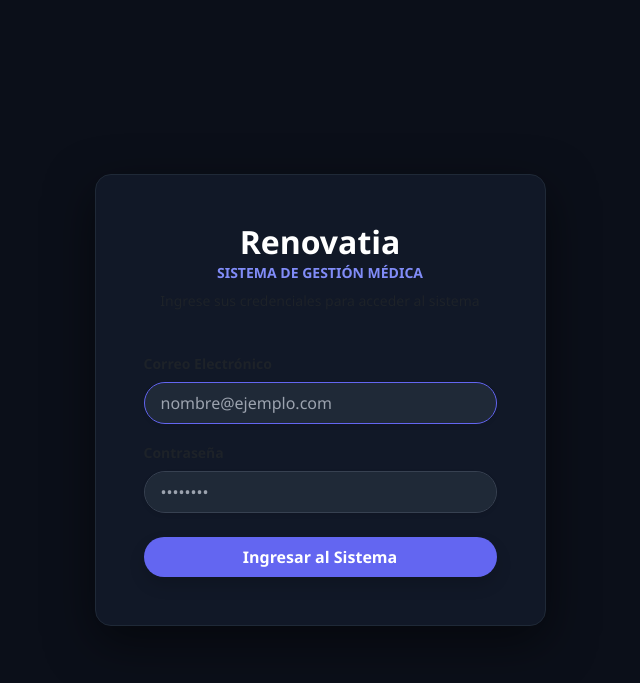
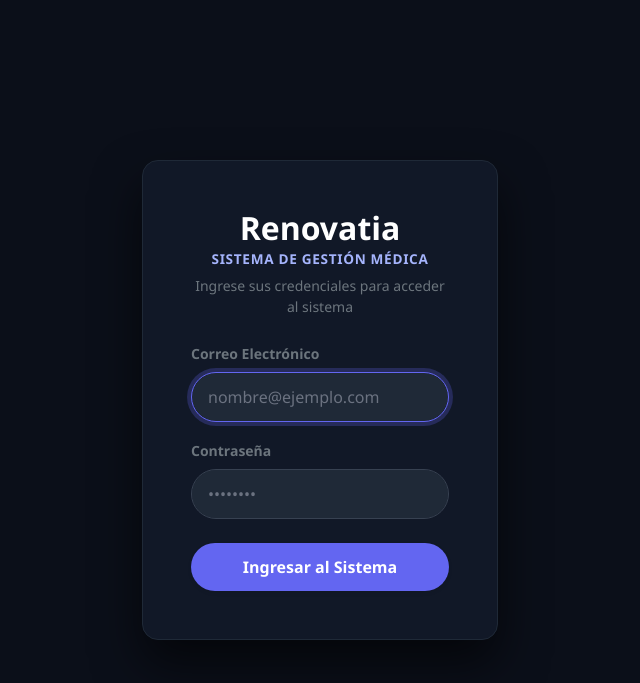
Before and after one commit to karenpbq-bot/TMTR---Renovatia, a Flask app: page /login in a window 1280 px wide. Shown: the top 683 px of the page, without its empty margins (320-960 px from the left). Run offline with Flask 3, Linux system fonts and the light colour scheme.

Commit message:
Update login.html

```diff
--- a/templates/login.html
+++ b/templates/login.html
@@ -16,12 +16,13 @@
             background-color: #111827;
             border: 1px solid #1f2937;
             border-radius: 1rem;
-            box-shadow: 0 1rem 3rem rgba(0, 0, 0, 0.5);
+            box-shadow: 0 1.5rem 3rem rgba(0, 0, 0, 0.6);
         }
         .form-control {
             background-color: #1f2937;
             border: 1px solid #374151;
             color: #ffffff;
+            padding: 0.75rem 1rem;
         }
         .form-control:focus {
             background-color: #1f2937;
@@ -30,17 +31,29 @@
             box-shadow: 0 0 0 0.25rem rgba(99, 102, 241, 0.25);
         }
         .form-control::placeholder {
-            color: #9ca3af;
+            color: #6b7280;
         }
         .btn-custom-primary {
             background-color: #6366f1;
             border: none;
             color: #ffffff;
+            font-weight: 600;
+            padding: 0.75rem;
             transition: background-color 0.2s ease-in-out;
         }
         .btn-custom-primary:hover {
             background-color: #4f46e5;
             color: #ffffff;
+        }
+        .text-subtitle-brand {
+            color: #a5b4fc !important; /* Tono índigo claro con excelente contraste */
+            letter-spacing: 0.05em;
+            font-size: 0.85rem;
+        }
+        .alert-custom {
+            background-color: rgba(239, 68, 68, 0.15);
+            border: 1px solid rgba(239, 68, 68, 0.3);
+            color: #fca5a5;
         }
     </style>
 </head>
@@ -48,24 +61,24 @@
 
     <div class="container">
         <div class="row justify-content-center">
-            <div class="col-md-5">
+            <div class="col-md-5 col-lg-4">
                 <div class="card card-login p-4 p-md-5">
 
                     <!-- Encabezado con Identidad y Marca -->
                     <div class="text-center mb-4">
                         <h2 class="fw-bold text-white mb-1">Renovatia</h2>
-                        <h6 class="fw-semibold text-uppercase tracking-wide small" style="color: #818cf8 !important;">Sistema de Gestión Médica</h6>
-                        <p class="text-muted small mt-2">Ingrese sus credenciales para acceder al sistema</p>
+                        <h6 class="fw-bold text-uppercase text-subtitle-brand mb-2">Sistema de Gestión Médica</h6>
+                        <p class="text-secondary small m-0">Ingrese sus credenciales para acceder al sistema</p>
                     </div>
 
-                    <!-- Mensajes Flash (Filtra y oculta el aviso de cierre de sesión) -->
+                    <!-- Mensajes Flash de Alerta (Oculta el de cierre de sesión y destaca con claridad) -->
                     {% with messages = get_flashed_messages(with_categories=true) %}
                         {% if messages %}
                             {% for category, message in messages %}
                                 {% if "cerrado sesión" not in message.lower() %}
-                                    <div class="alert alert-{{ 'danger' if category == 'danger' else 'info' }} bg-opacity-25 border-0 text-white rounded-3 mb-3 small" role="alert">
-                                        {{ message }}
-                                        <button type="button" class="btn-close btn-close-white" data-bs-dismiss="alert" aria-label="Close"></button>
+                                    <div class="alert alert-custom rounded-3 mb-4 small p-3 d-flex align-items-center justify-content-between" role="alert">
+                                        <div>{{ message }}</div>
+                                        <button type="button" class="btn-close btn-close-white ms-2" data-bs-dismiss="alert" aria-label="Close" style="font-size: 0.7rem;"></button>
                                     </div>
                                 {% endif %}
                             {% endfor %}
@@ -75,17 +88,17 @@
                     <!-- Formulario de Inicio de Sesión -->
                     <form method="POST" action="{{ url_for('auth.login') }}">
                         <div class="mb-3">
-                            <label for="correo" class="form-label fw-semibold small text-muted">Correo Electrónico</label>
-                            <input type="email" class="form-control rounded-pill px-3 py-2 shadow-sm" id="correo" name="correo" placeholder="nombre@ejemplo.com" required autofocus>
+                            <label for="correo" class="form-label fw-semibold small text-secondary">Correo Electrónico</label>
+                            <input type="email" class="form-control rounded-pill" id="correo" name="correo" placeholder="nombre@ejemplo.com" required autofocus>
                         </div>
 
                         <div class="mb-4">
-                            <label for="password" class="form-label fw-semibold small text-muted">Contraseña</label>
-                            <input type="password" class="form-control rounded-pill px-3 py-2 shadow-sm" id="password" name="password" placeholder="••••••••" required>
+                            <label for="password" class="form-label fw-semibold small text-secondary">Contraseña</label>
+                            <input type="password" class="form-control rounded-pill" id="password" name="password" placeholder="••••••••" required>
                         </div>
 
                         <div class="d-grid">
-                            <button type="submit" class="btn btn-custom-primary rounded-pill py-2 fw-semibold shadow">Ingresar al Sistema</button>
+                            <button type="submit" class="btn btn-custom-primary rounded-pill shadow-sm">Ingresar al Sistema</button>
                         </div>
                     </form>
 
```
